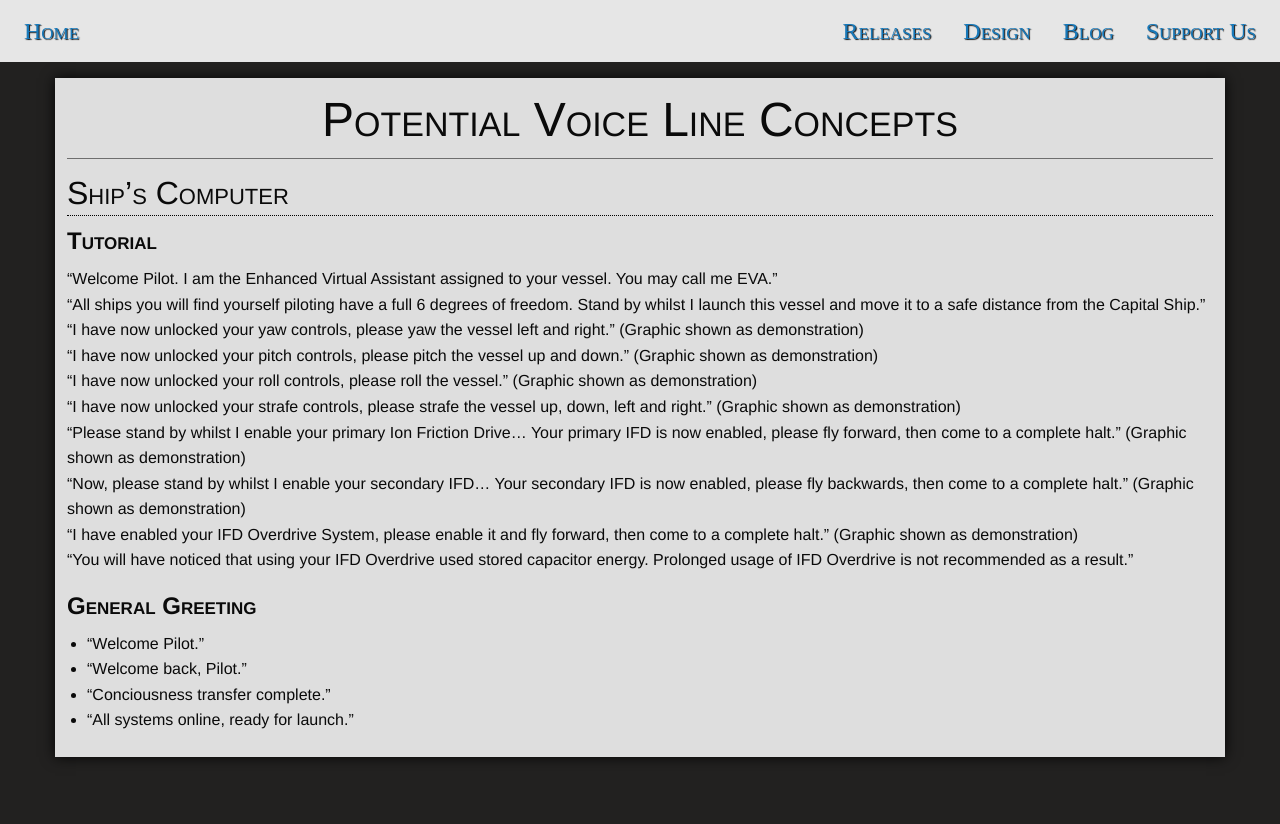
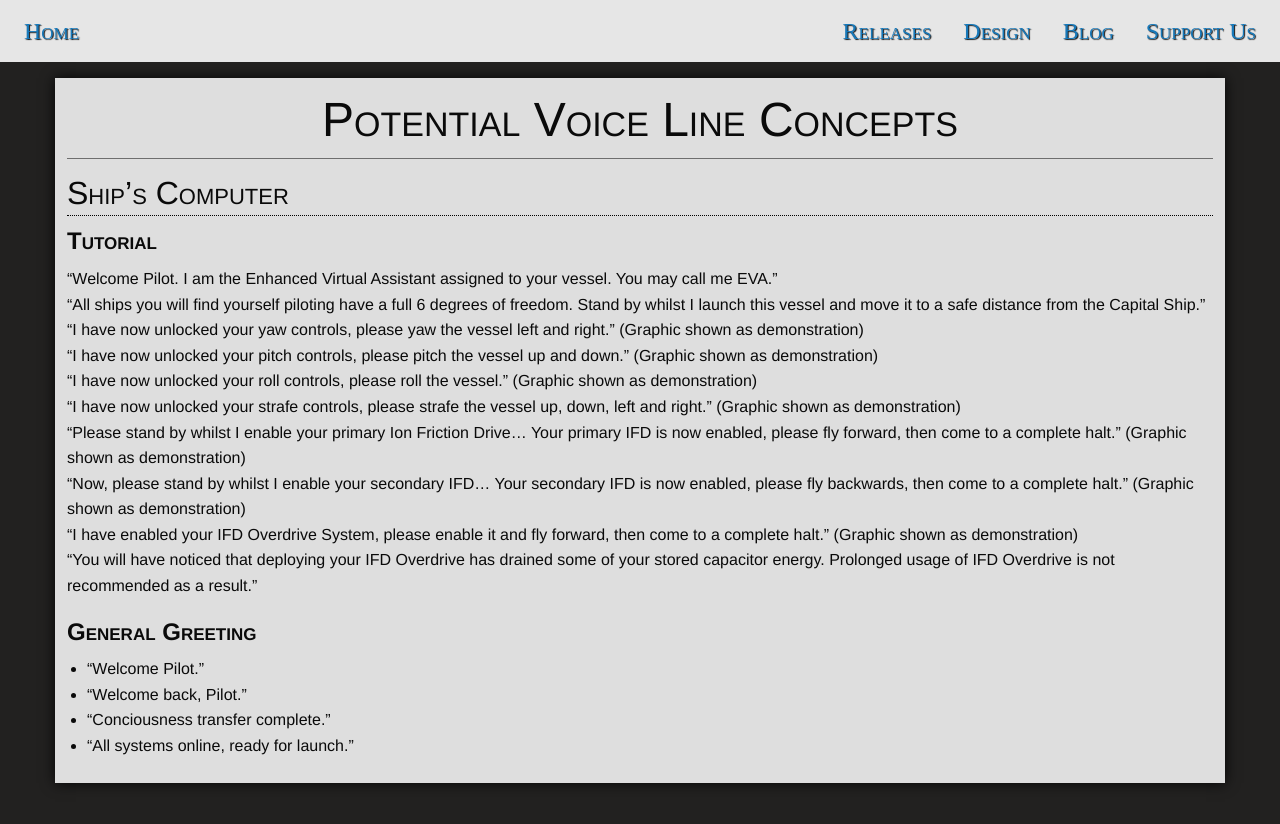
Before and after one commit to ori-sky/polar-space, a Jekyll site: the page built from designs/voice.md, in a window 1280 px wide. Shown: the top 824 px of the page. Built offline with Jekyll 4.4.1, drawn with Linux system fonts in a browser that asks for light colours; nearby versions of some CDN libraries; some web fonts are replaced; our own code applies the rules of GitHub Pages for plain Markdown files; library files that are not in the unit come from our copies.

Commit message:
Update voice.md
Fixed some gummy wording

```diff
--- a/designs/voice.md
+++ b/designs/voice.md
@@ -15,7 +15,7 @@ title: Potential Voice Line Concepts
 "Please stand by whilst I enable your primary Ion Friction Drive... Your primary IFD is now enabled, please fly forward, then come to a complete halt." (Graphic shown as demonstration)
 "Now, please stand by whilst I enable your secondary IFD... Your secondary IFD is now enabled, please fly backwards, then come to a complete halt." (Graphic shown as demonstration)
 "I have enabled your IFD Overdrive System, please enable it and fly forward, then come to a complete halt." (Graphic shown as demonstration)
-"You will have noticed that using your IFD Overdrive used stored capacitor energy. Prolonged usage of IFD Overdrive is not recommended as a result."
+"You will have noticed that deploying your IFD Overdrive has drained some of your stored capacitor energy. Prolonged usage of IFD Overdrive is not recommended as a result."
 
 
 ## General Greeting
```
